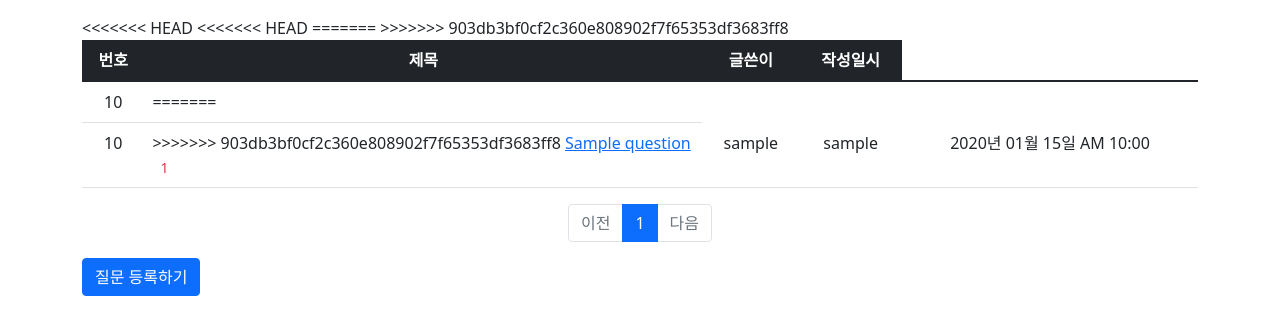
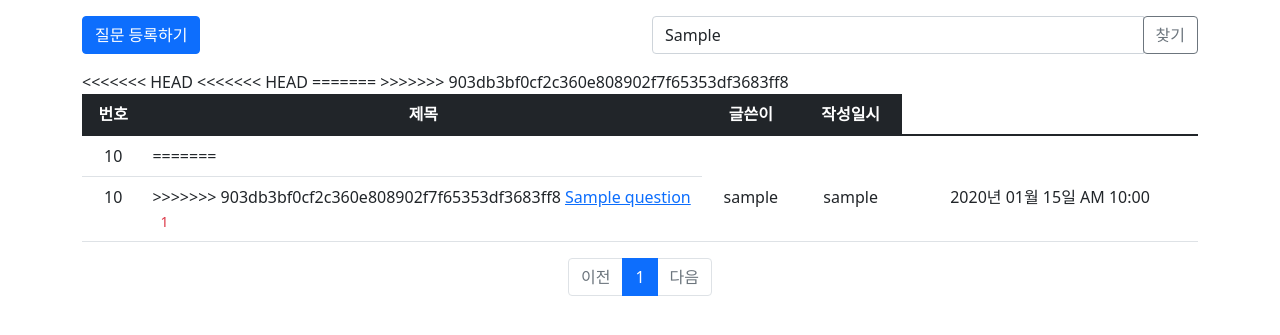
Before and after one commit to yeol-a/myproject, a Flask app: template myproject/pybo/templates/question/question_list.html in a window 1280 px wide. Shown: the part 57-392 px from the top of the page. Run offline with Flask 2, Linux system fonts and the light colour scheme; the template is opened without the code that fills it: most values are stand-ins (such as "Sample title", 1, 10 or a date in 2020); some libraries are stand-ins or nearby versions.

Commit message:
1007_flaks3

```diff
--- a/myproject/pybo/templates/question/question_list.html
+++ b/myproject/pybo/templates/question/question_list.html
@@ -1,6 +1,19 @@
 {% extends 'base.html' %}
 {% block content %}
 <div class="container my-3">
+     <div class="row my-3">
+        <div class="col-6">
+            <a href="{{ url_for('question.create') }}" class="btn btn-primary">질문 등록하기</a>
+        </div>
+        <div class="col-6">
+            <div class="input-group">
+                <input type="text" id="search_kw" class="form-control" value="{{ kw or '' }}">
+                <div class="input-group-append">
+                    <button class="btn btn-outline-secondary" type="button" id="btn_search">찾기</button>
+                </div>
+            </div>
+        </div>
+    </div>
     <table class="table">
         <thead>
         <tr class="text-center table-dark">
@@ -51,7 +64,7 @@
         <!-- 이전페이지 -->
         {% if question_list.has_prev %}
         <li class="page-item">
-            <a class="page-link" href="?page={{ question_list.prev_num }}">이전</a>
+          <a class="page-link" data-page="{{ question_list.prev_num }}" href="javascript:void(0)">이전</a>
         </li>
         {% else %}
         <li class="page-item disabled">
@@ -88,6 +101,9 @@
         {% endif %}
     </ul>
     <!-- 페이징처리 끝 -->
-    <a href="{{ url_for('question.create') }}" class="btn btn-primary">질문 등록하기</a>
 </div>
+<form id="searchForm" method="get" action="{{ url_for('question._list') }}">
+    <input type="hidden" id="kw" name="kw" value="{{ kw or '' }}">
+    <input type="hidden" id="page" name="page" value="{{ page }}">
+</form>
 {% endblock %}
```
Also changed, not shown: myproject/pybo/templates/question/question_detail.html (+13 -0 lines).
